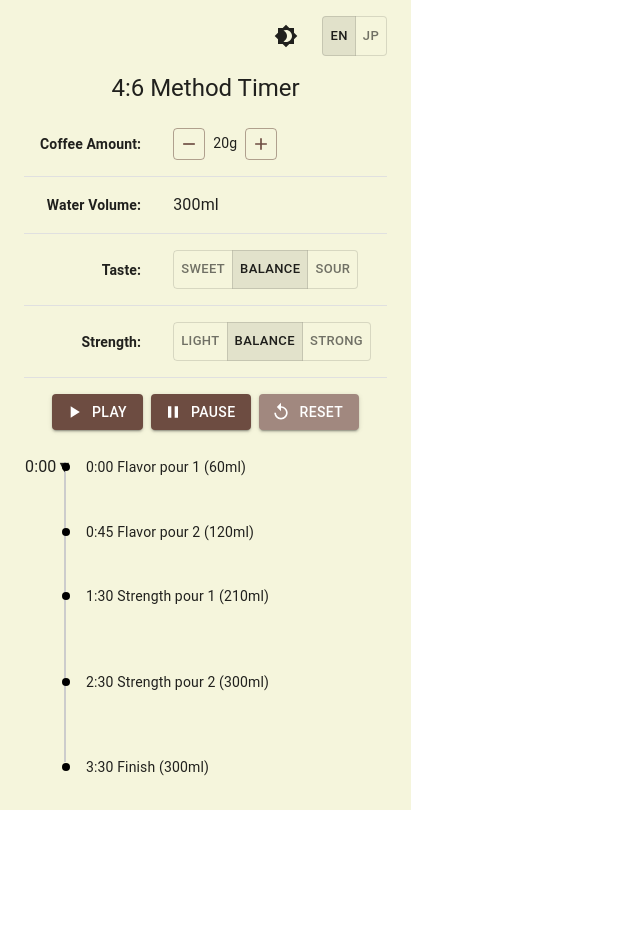
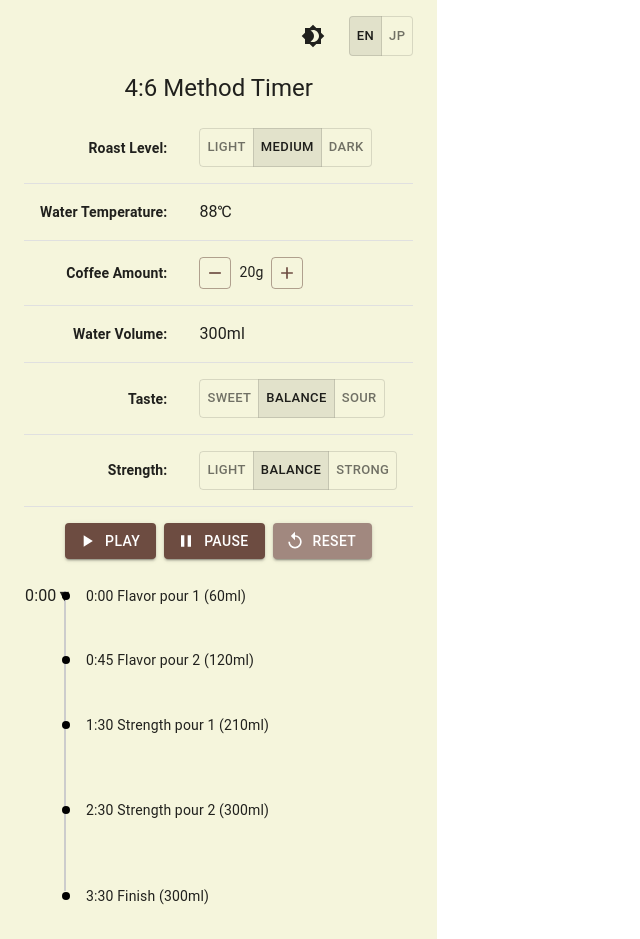
Before and after one commit to takatama/46timer, a React (Vite) app: page / in a window 1280 px wide. Shown: the whole page, without its empty margins (0-640 px from the left). Before the commit the page ends 810 px from the top, so only its background shows below. Built offline with nearby package versions, Linux system fonts and the light colour scheme.

Commit message:
feat: Add roast level selection and water temperature display

```diff
--- a/src/App.tsx
+++ b/src/App.tsx
@@ -66,7 +66,12 @@ const translations: { [key: string]: { [key: string]: string } } = {
     finish: "Finish",
     language: "Language",
     darkMode: "Dark Mode",
-    lightMode: "Light Mode"
+    lightMode: "Light Mode",
+    roastLevel: "Roast Level",
+    lightRoast: "Light",
+    mediumRoast: "Medium",
+    darkRoast: "Dark",
+    waterTemp: "Water Temperature",
   },
   jp: {
     title: "4:6メソッド タイマー",
@@ -90,7 +95,12 @@ const translations: { [key: string]: { [key: string]: string } } = {
     finish: "完成",
     language: "言語",
     darkMode: "ダークモード",
-    lightMode: "ライトモード"
+    lightMode: "ライトモード",
+    roastLevel: "焙煎度",
+    lightRoast: "浅煎り",
+    mediumRoast: "中煎り",
+    darkRoast: "深煎り",
+    waterTemp: "湯温",
   }
 };
 
@@ -183,6 +193,16 @@ function App() {
   const prefersDarkMode = useMediaQuery('(prefers-color-scheme: dark)');
   const [darkMode, setDarkMode] = useState(prefersDarkMode);
   const theme = getTheme(darkMode ? 'dark' : 'light');
+  const [roastLevel, setRoastLevel] = useState("medium");
+
+  // 焙煎度に応じた温度を取得する関数
+  const getWaterTemperature = (roast: string) => {
+    switch (roast) {
+      case "light": return 93;
+      case "dark": return 83;
+      default: return 88;
+    }
+  };
 
   // Recalculate steps whenever coffee parameters change
   useEffect(() => {
@@ -289,6 +309,31 @@ function App() {
         <Box sx={{ mb: 2 }}>
           <Table>
             <TableBody>
+            <TableRow>
+                <TableCell align="right" sx={{ fontWeight: 'bold' }}>
+                  {t.roastLevel}:
+                </TableCell>
+                <TableCell align="left">
+                  <ToggleButtonGroup
+                    value={roastLevel}
+                    exclusive
+                    onChange={(_e, newRoast) => { if (newRoast) setRoastLevel(newRoast); }}
+                    size="small"
+                  >
+                    <ToggleButton value="light">{t.lightRoast}</ToggleButton>
+                    <ToggleButton value="medium">{t.mediumRoast}</ToggleButton>
+                    <ToggleButton value="dark">{t.darkRoast}</ToggleButton>
+                  </ToggleButtonGroup>
+                </TableCell>
+              </TableRow>
+              <TableRow>
+                <TableCell align="right" sx={{ fontWeight: 'bold' }}>
+                  {t.waterTemp}:
+                </TableCell>
+                <TableCell align="left">
+                  <Typography component="span">{getWaterTemperature(roastLevel)}℃</Typography>
+                </TableCell>
+              </TableRow>
               <TableRow>
                 <TableCell align="right" sx={{ fontWeight: 'bold' }}>
                   {t.coffeeAmount}:
```
